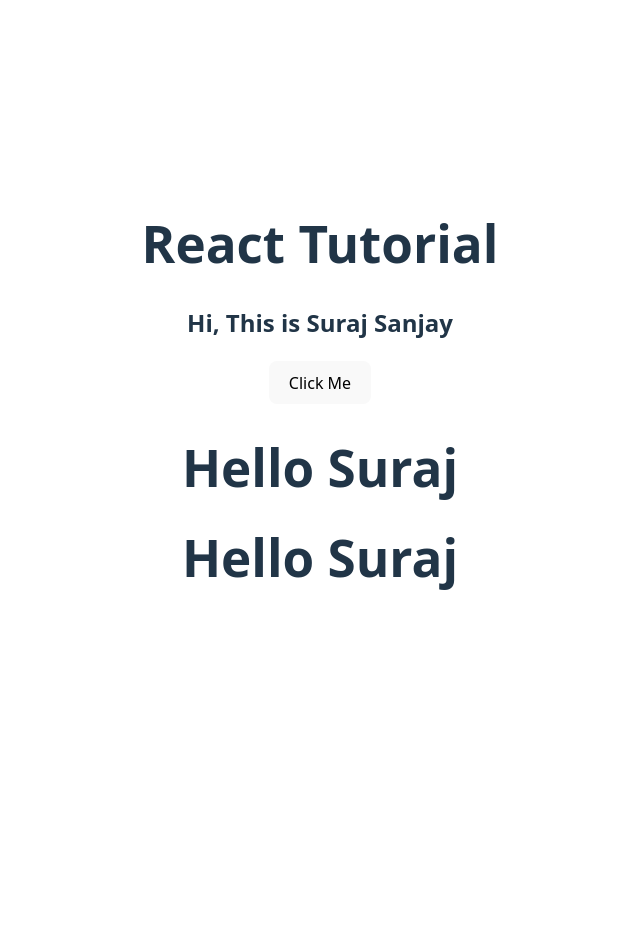
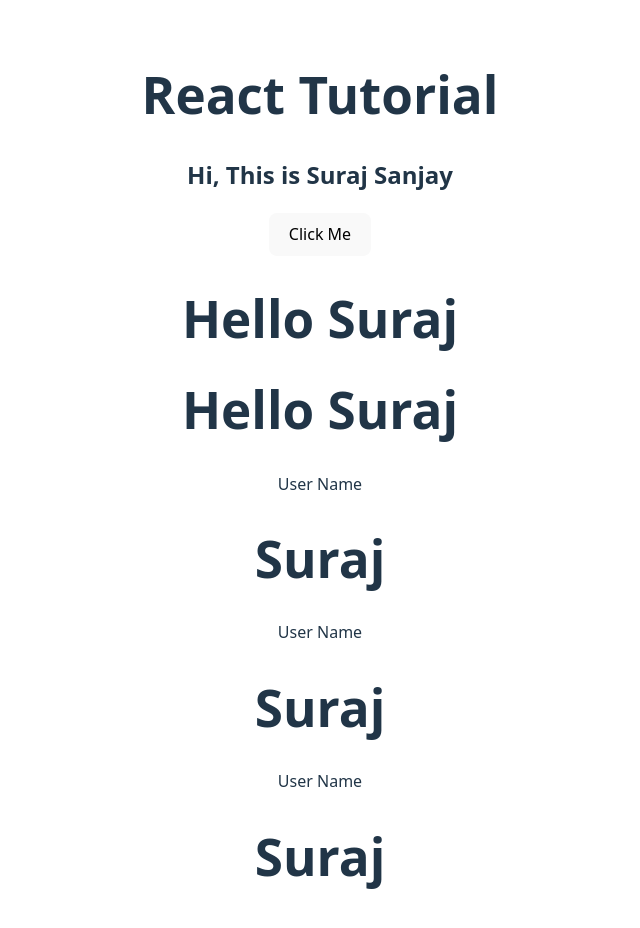
Before and after one commit to surajS0106/react-learning, a React (Vite) app: page / in a window 1280 px wide. Shown: the top 928 px of the page, without its empty margins (320-960 px from the left). Before the commit the page ends 800 px from the top, so only its background shows below. Built offline with nearby package versions, Linux system fonts and the light colour scheme.

Commit message:
feat: add UserProfile components to App and create UserProfile module

```diff
--- a/src/App.tsx
+++ b/src/App.tsx
@@ -2,6 +2,7 @@ import "./App.css";
 import { Name } from "./Name.tsx";
 import { Button } from "./Button.tsx";
 import {Hello, HelloWithoutJSX} from "./hello.tsx"
+import { UserProfile, UserProfileWithoutJSX, UserProfileWithReactFragment } from "./UserProfile.tsx";
 
 function App() {
   return (
@@ -11,6 +12,9 @@ function App() {
       <Button />
       <Hello />
       <HelloWithoutJSX />
+      <UserProfile />
+      <UserProfileWithReactFragment />
+      <UserProfileWithoutJSX />
     </>
   );
 }
--- /dev/null
+++ b/src/UserProfile.tsx
@@ -0,0 +1,33 @@
+import React from "react"
+
+export const UserProfile = () =>{
+    return(
+        <div> User Name
+            <h1> Suraj</h1>
+        </div>
+
+
+    )
+}
+
+export const UserProfileWithReactFragment = () =>{
+    return(
+        <React.Fragment>
+            User Name
+            <h1> Suraj</h1>
+        </React.Fragment>
+    )
+}
+
+export const UserProfileWithoutJSX = () =>{
+    return React.createElement(
+        "div",
+        null,
+        "User Name",
+        React.createElement(
+            "h1",
+            null,
+            "Suraj"
+        )
+    )
+}
```
